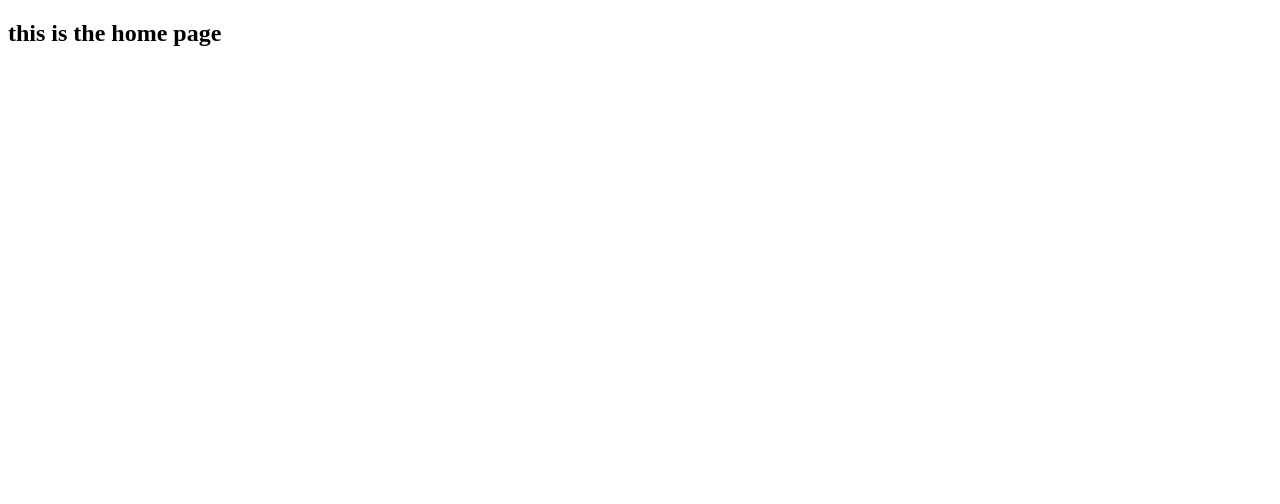
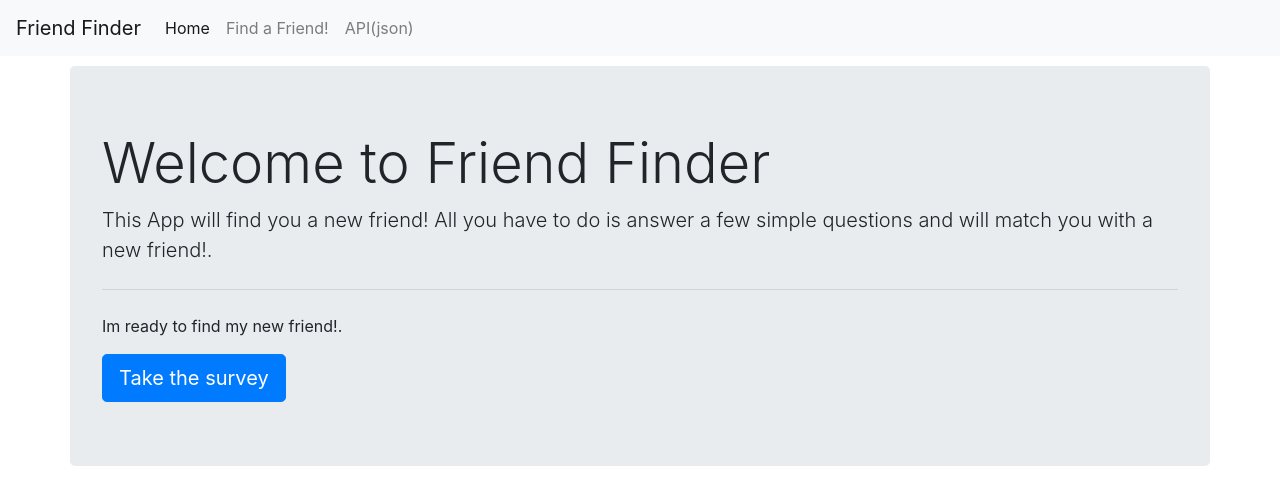
Before and after one commit to dcornnell/FriendFinder, a website: page app/public/home.html in a window 1280 px wide. Drawn offline with nearby package versions, Linux system fonts and the light colour scheme.

Commit message:
added styling

```diff
--- a/app/data/friends.js
+++ b/app/data/friends.js
@@ -2,7 +2,7 @@ let dataArray = [{
     name: "Garfield",
     photo: "/../img/garfield.jpg",
     scores: [5, 5, 1, 2, 1, 1, 4, 1, 1, 1],
-    description: "Garfield is lazy, obsessive about eating and coffee He hates Mondays and diets. Garfield is also shown to manipulate people to get whatever he wants."
+    description: "Garfield is lazy, obsessive about eating and drinking coffee. He hates Mondays and diets. Garfield is also shown to manipulate people to get whatever he wants."
 }, {
     name: "Lil Bub",
     photo: "/../img/lilbub.jpg",
--- a/app/public/css/style.css
+++ b/app/public/css/style.css
@@ -5,3 +5,7 @@
 .alt {
     background-color: grey;
 }
+
+.jumbotron {
+    margin-top: 10px;
+}
--- a/app/public/home.html
+++ b/app/public/home.html
@@ -5,11 +5,44 @@
     <meta charset="UTF-8">
     <meta name="viewport" content="width=device-width, initial-scale=1.0">
     <meta http-equiv="X-UA-Compatible" content="ie=edge">
-    <title>Document</title>
+    <link rel="stylesheet" type="text/css" href="https://stackpath.bootstrapcdn.com/bootstrap/4.3.1/css/bootstrap.min.css">
+    <link rel="stylesheet" type="text/css" href="css/style.css">
+    <title>Friend Finder</title>
 </head>
 
 <body>
-    <h2> this is the home page</h2>
+    <nav class="navbar navbar-expand-lg navbar-light bg-light">
+        <a class="navbar-brand" href="#">Friend Finder</a>
+        <button class="navbar-toggler" type="button" data-toggle="collapse" data-target="#navbarNav" aria-controls="navbarNav" aria-expanded="false" aria-label="Toggle navigation">
+                <span class="navbar-toggler-icon"></span>
+              </button>
+
+        <div class="collapse navbar-collapse" id="navbarNav">
+            <ul class="navbar-nav">
+                <li class="nav-item active">
+                    <a class="nav-link" href="/">Home <span class="sr-only">(current)</span></a>
+                </li>
+                <li class="nav-item">
+                    <a class="nav-link" href="/survey">Find a Friend!</a>
+                </li>
+                <li class="nav-item">
+                    <a class="nav-link" href="/api/friends">API(json)</a>
+                </li>
+
+            </ul>
+        </div>
+    </nav>
+    <div class="container">
+        <div class="row">
+            <div class="jumbotron">
+                <h1 class="display-4">Welcome to Friend Finder</h1>
+                <p class="lead">This App will find you a new friend! All you have to do is answer a few simple questions and will match you with a new friend!.</p>
+                <hr class="my-4">
+                <p>Im ready to find my new friend!.</p>
+                <a class="btn btn-primary btn-lg" href="/survey" role="button">Take the survey</a>
+            </div>
+        </div>
+    </div>
 </body>
 
 </html>
```
Also changed, not shown: app/public/survey.html (+23 -1 lines).
